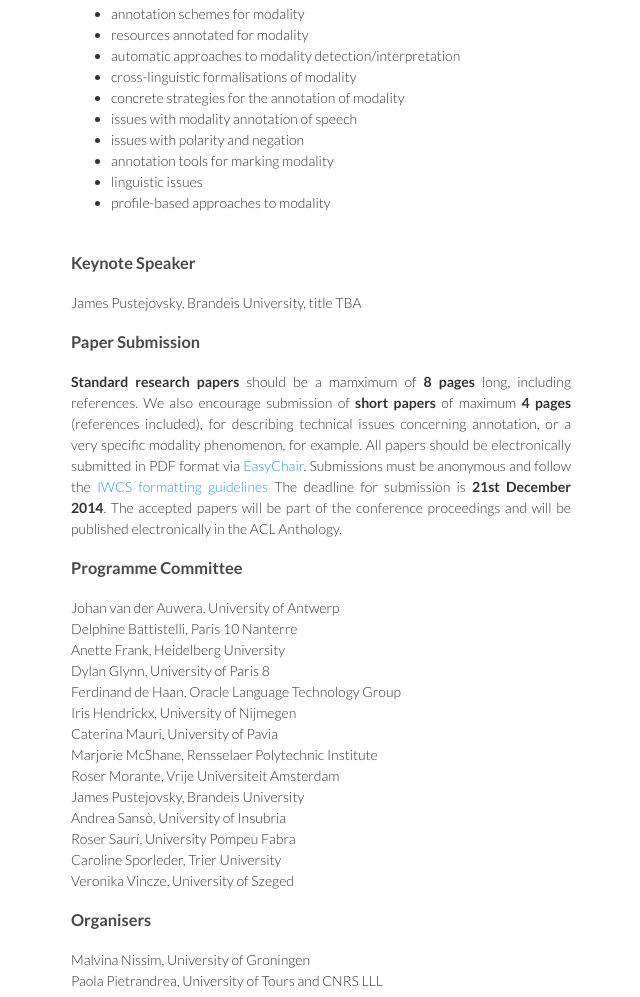
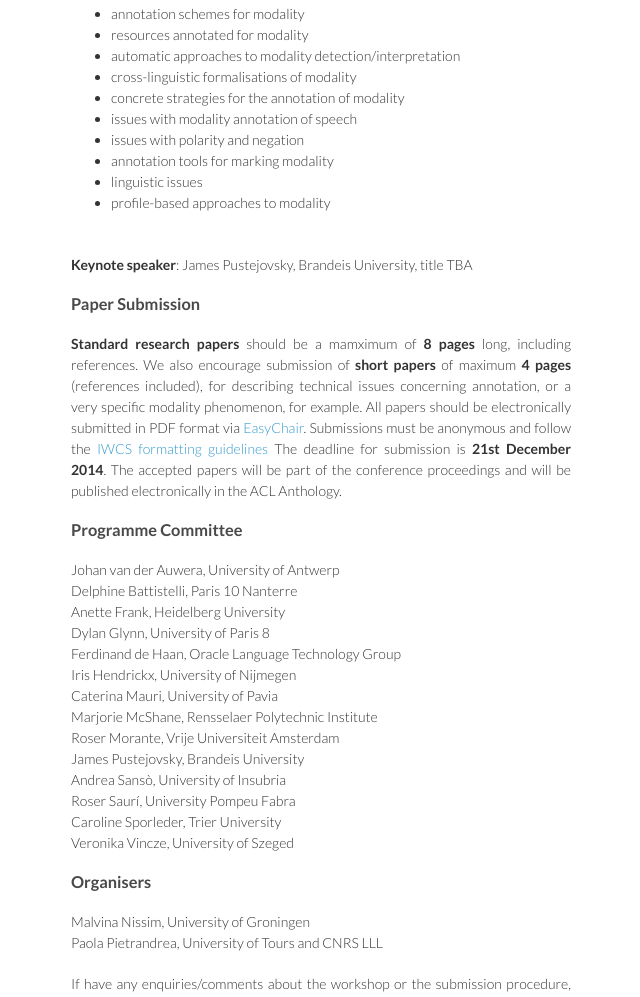
Before and after one commit to malvinanissim/moma2015, a plain HTML site: page index.html in a window 1280 px wide. Shown: the part 1139-2136 px from the top of the page, without its empty margins (499-1139 px from the left). Drawn offline with Linux system fonts and the light colour scheme.

Commit message:
Update index.html

```diff
--- a/index.html
+++ b/index.html
@@ -141,11 +141,8 @@ Formally, and from a comparative linguistics perspective, characterisations are
 </ul>
 
 <br>
-<h3>
-<a name="keynote" class="anchor" href="#keynote"><span class="octicon octicon-link"></span></a>Keynote Speaker</h3>
-<p>James Pustejovsky, Brandeis University, title TBA
+<p><span style="font-weight: bold">Keynote speaker</span>: James Pustejovsky, Brandeis University, title TBA
 
-<br>
 <h3>
 <a name="submission" class="anchor" href="#submission"><span class="octicon octicon-link"></span></a>Paper Submission</h3>
 
```
